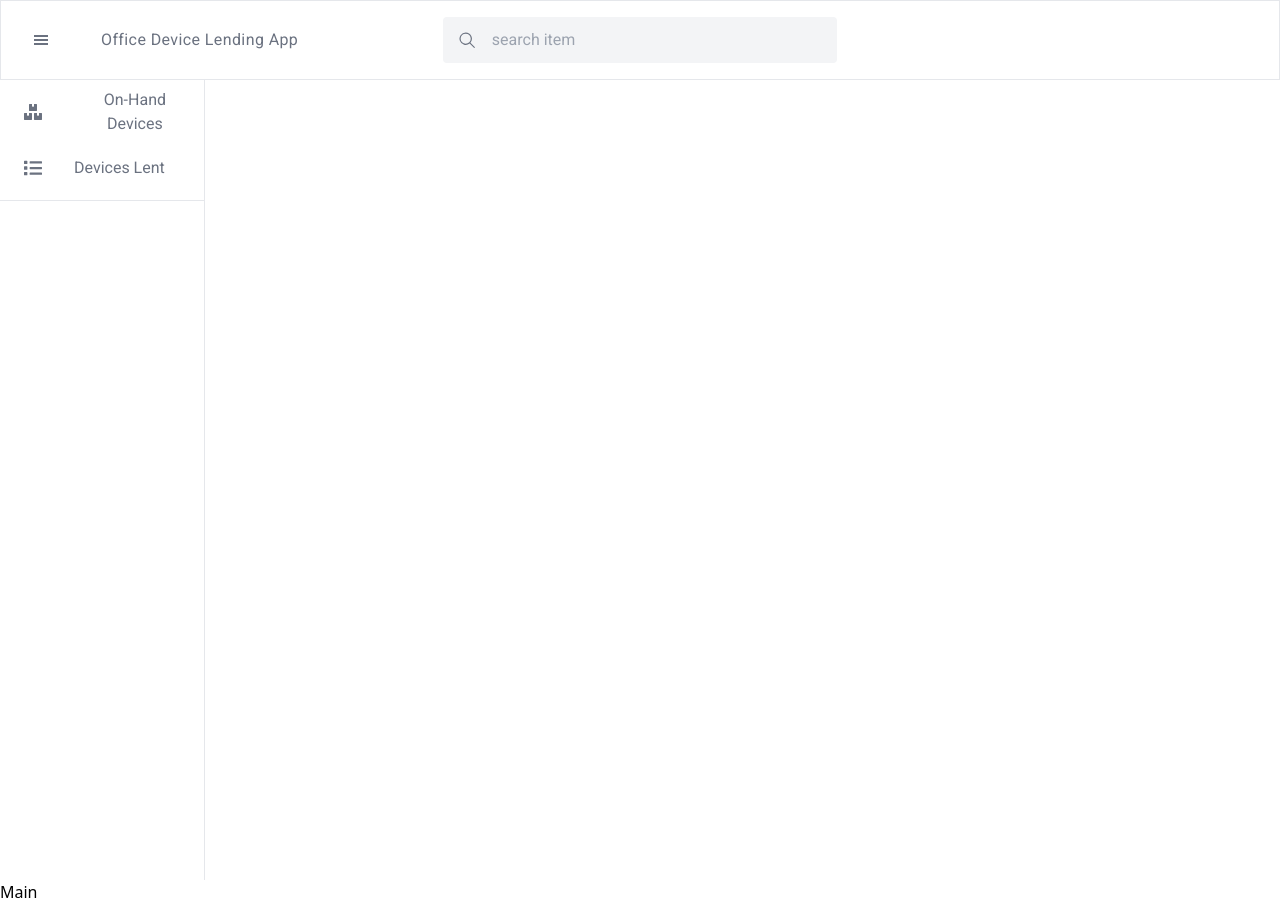
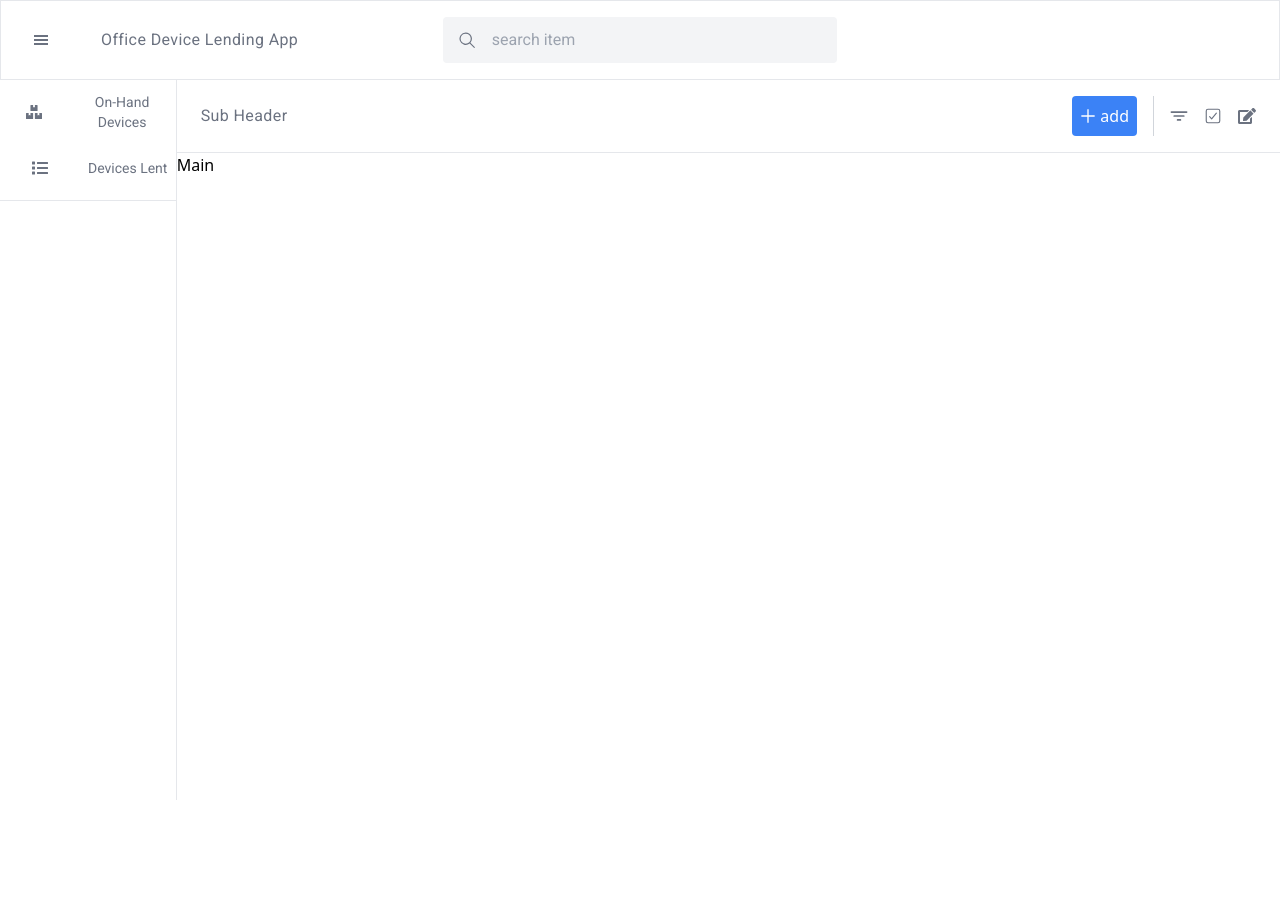
Before and after one commit to EMCSquare12/office-device-lending-app, a React (Vite) app: page / in a window 1280 px wide. After the commit the page ends 800 px from the top, so only its background shows below. Built offline with nearby package versions, Linux system fonts and the light colour scheme.

Commit message:
Feat: Added Sub header

```diff
--- a/src/App.jsx
+++ b/src/App.jsx
@@ -1,12 +1,18 @@
 import Header from "./components/Header";
 import Navbar from "./components/NavBar";
 import Main from "./components/Main";
+import SubHeader from "./components/SubHeader";
 function App() {
   return (
     <>
       <Header />
-      <Navbar />
-      <Main />
+      <div className="w-full h-[90vh] flex flex-row">
+        <Navbar />
+        <div className="w-full flex flex-col">
+          <SubHeader />
+          <Main />
+        </div>
+      </div>
     </>
   );
 }
--- a/src/components/NavBar.jsx
+++ b/src/components/NavBar.jsx
@@ -3,14 +3,18 @@ import { FaBoxes } from "react-icons/fa";
 
 const NavBar = () => {
   return (
-    <div className="w-[16vw] h-screen border-r">
+    <div className="w-[16vw] h-[90vh] border-r">
       <div className="p-2 flex flex-col gap-2 border-b">
-        <button className="w-full h-12 flex flex-row items-center text-gray-500 font-roboto text-sm md:text-base rounded  hover:bg-gray-200 focus:bg-blue-100 focus:text-blue-500">
-          <FaBoxes className="ml-4 mr-8 text-lg" />
+        <button className="w-full h-12 flex flex-row items-center text-gray-500 font-roboto text-sm  rounded  hover:bg-gray-200 focus:bg-blue-100 focus:text-blue-500">
+          <div className="w-20 flex item-center justify-center">
+            <FaBoxes className="ml-4 mr-8 text-base " />
+          </div>
           On-Hand Devices
         </button>
-        <button className="w-full h-12 flex flex-row items-center text-gray-500 font-roboto text-sm md:text-base rounded  hover:bg-gray-200 focus:bg-blue-100 focus:text-blue-500">
-          <FaList className="ml-4 mr-8 text-lg" />
+        <button className="w-full h-12 flex flex-row items-center text-gray-500 font-roboto text-sm  rounded  hover:bg-gray-200 focus:bg-blue-100 focus:text-blue-500">
+          <div className="w-20 flex item-center justify-center">
+            <FaList className="ml-4 mr-8 text-base " />
+          </div>
           Devices Lent
         </button>
       </div>
--- /dev/null
+++ b/src/components/SubHeader.jsx
@@ -0,0 +1,27 @@
+import { IoFilter } from "react-icons/io5";
+import { IoCheckboxOutline } from "react-icons/io5";
+import { FaEdit } from "react-icons/fa";
+import { GrAdd } from "react-icons/gr";
+
+const SubHeader = () => {
+  return (
+    <div className="flex flex-row justify-between items-center px-6 py-4 border-b">
+      <h1 className=" font-roboto text-sm md:text-base text-gray-500 tracking-wide ">
+        Sub Header
+      </h1>
+      <div className="flex h-full flex-row gap-4 items-center justify-center">
+        <button className="py-2 px-2 rounded bg-blue-500 text-white text-base gap-1 flex flex-row justify-center items-center">
+          <GrAdd className=" text-white" />
+          add
+        </button>
+        <div className="h-full w-[1px] bg-gray-300"></div>
+        <div className="flex flex-row gap-4 items-center justify-center">
+          <IoFilter className=" text-lg text-gray-500" />
+          <IoCheckboxOutline className=" text-lg text-gray-500" />
+          <FaEdit className=" text-lg text-gray-500" />
+        </div>
+      </div>
+    </div>
+  );
+};
+export default SubHeader;
```
